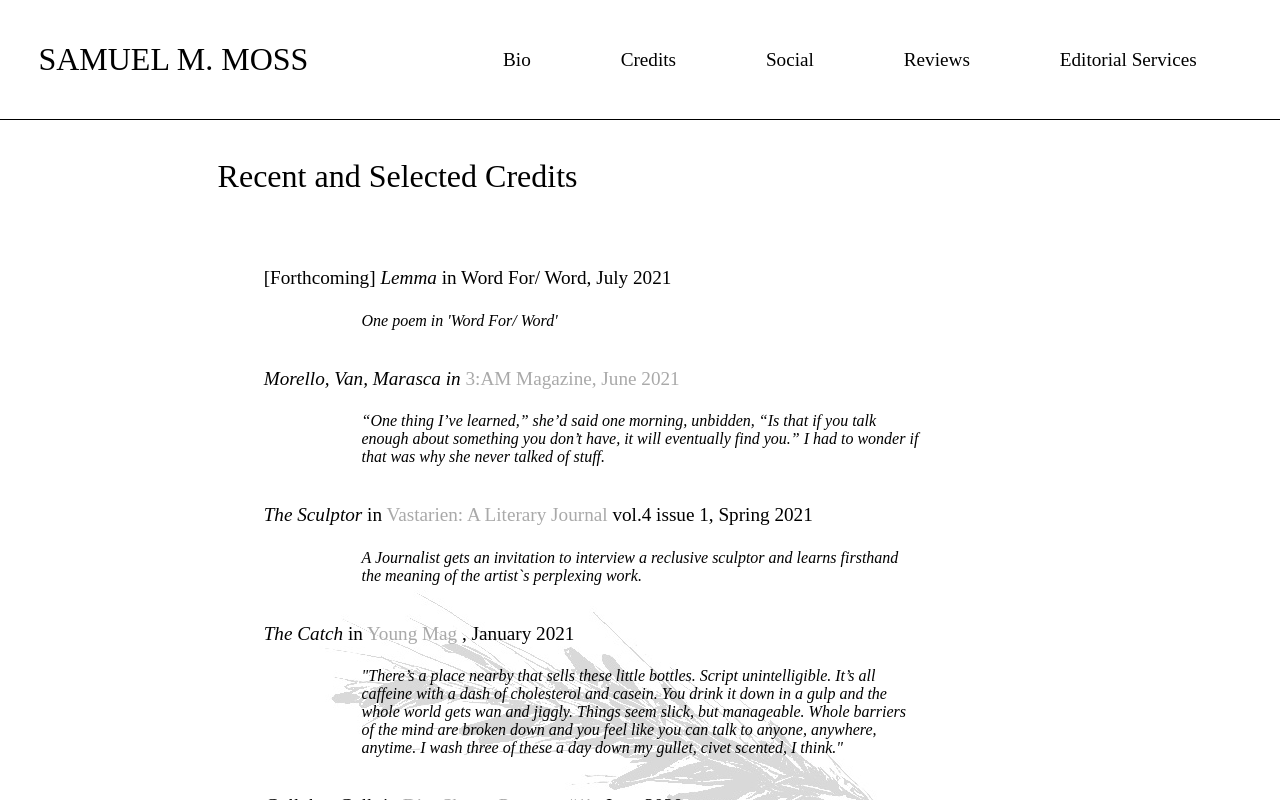
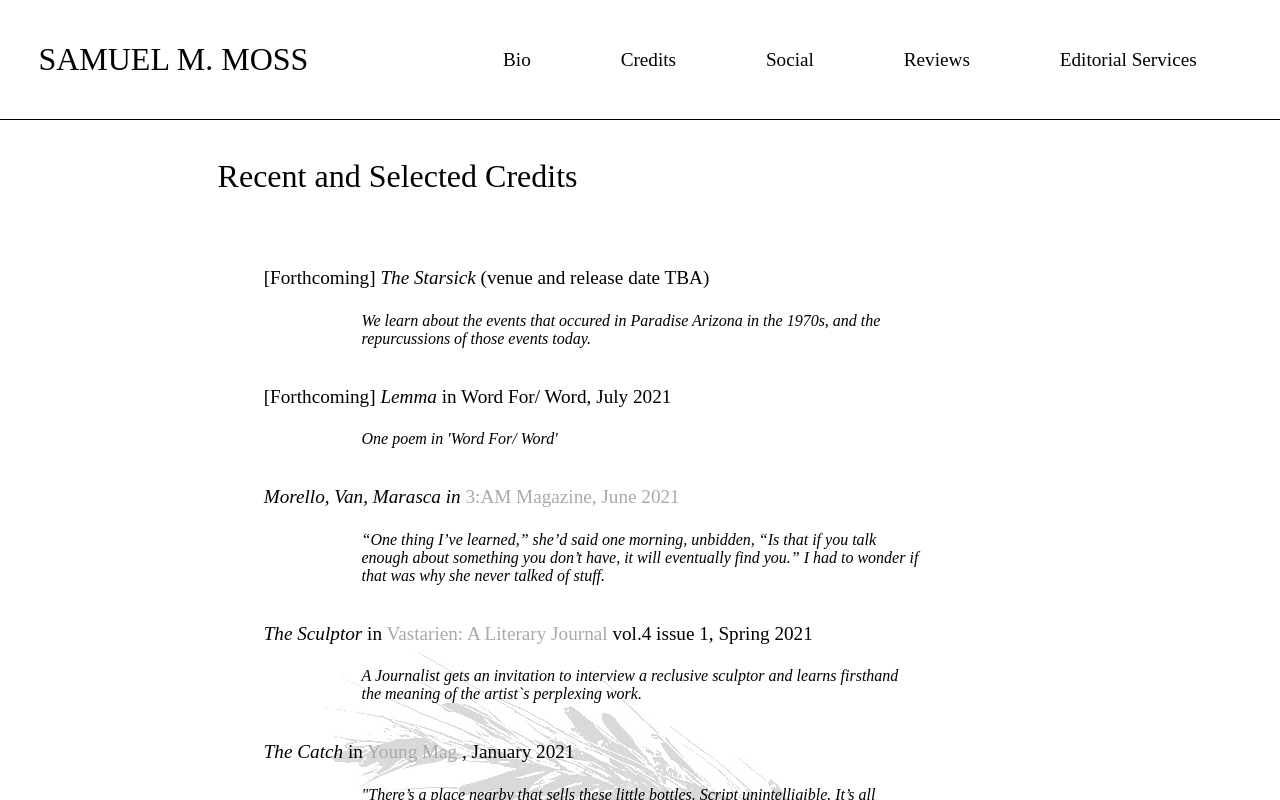
Before and after one commit to perfidiousscript/home_page, a Next.js app: page /credits in a window 1280 px wide. Shown: the top 800 px of the page. Built offline with nearby package versions, Linux system fonts and the light colour scheme.

Commit message:
adds the starsick to credits

```diff
--- a/public/credits.js
+++ b/public/credits.js
@@ -4,6 +4,15 @@
 // }
 
 export const credits = [
+  {
+    title: [
+      "[Forthcoming]",
+      <i> The Starsick </i>,
+      "(venue and release date TBA)",
+    ],
+    quote:
+      "We learn about the events that occured in Paradise Arizona in the 1970s, and the repurcussions of those events today.",
+  },
   {
     title: ["[Forthcoming]", <i> Lemma </i>, "in Word For/ Word, July 2021"],
     quote: "One poem in 'Word For/ Word'",
```
